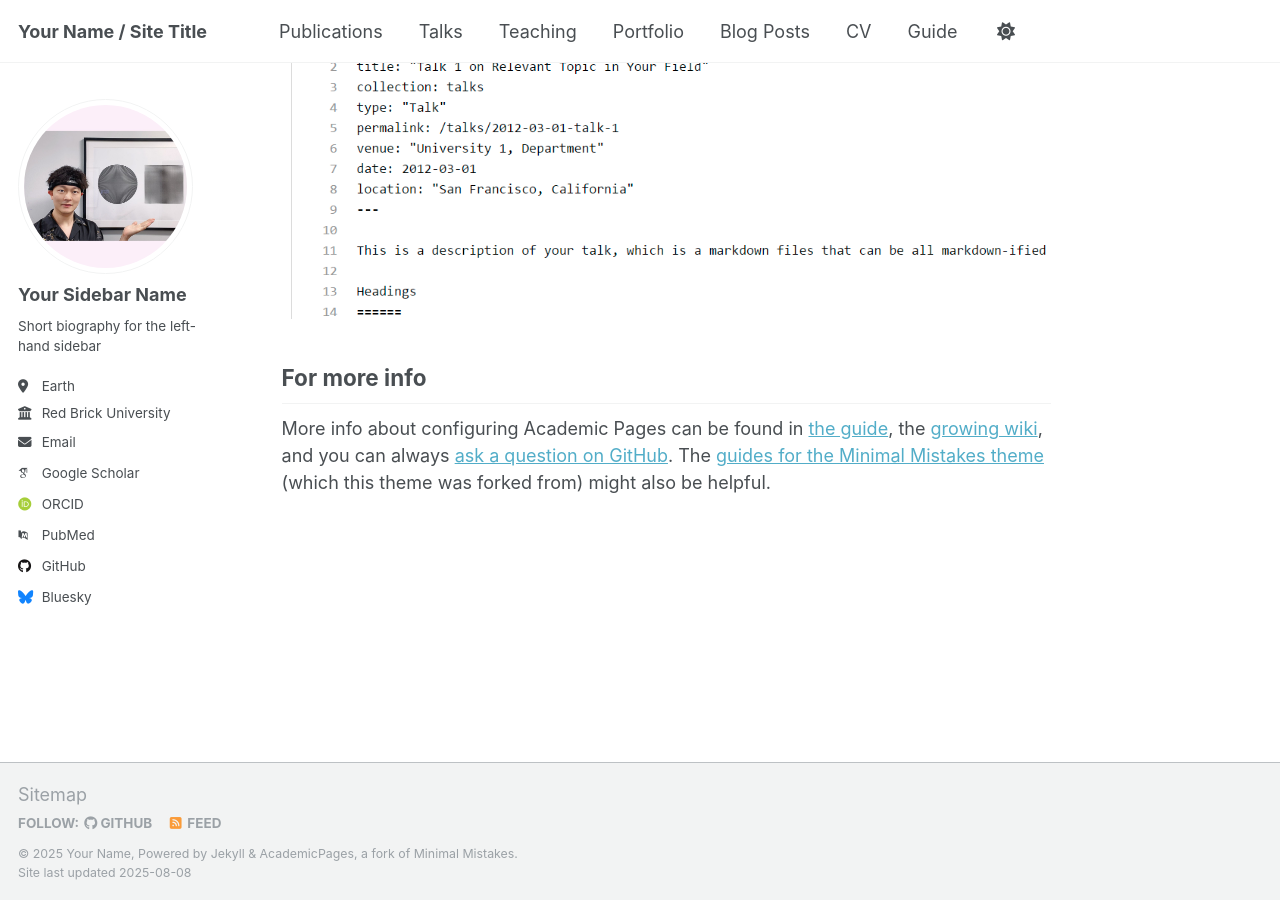
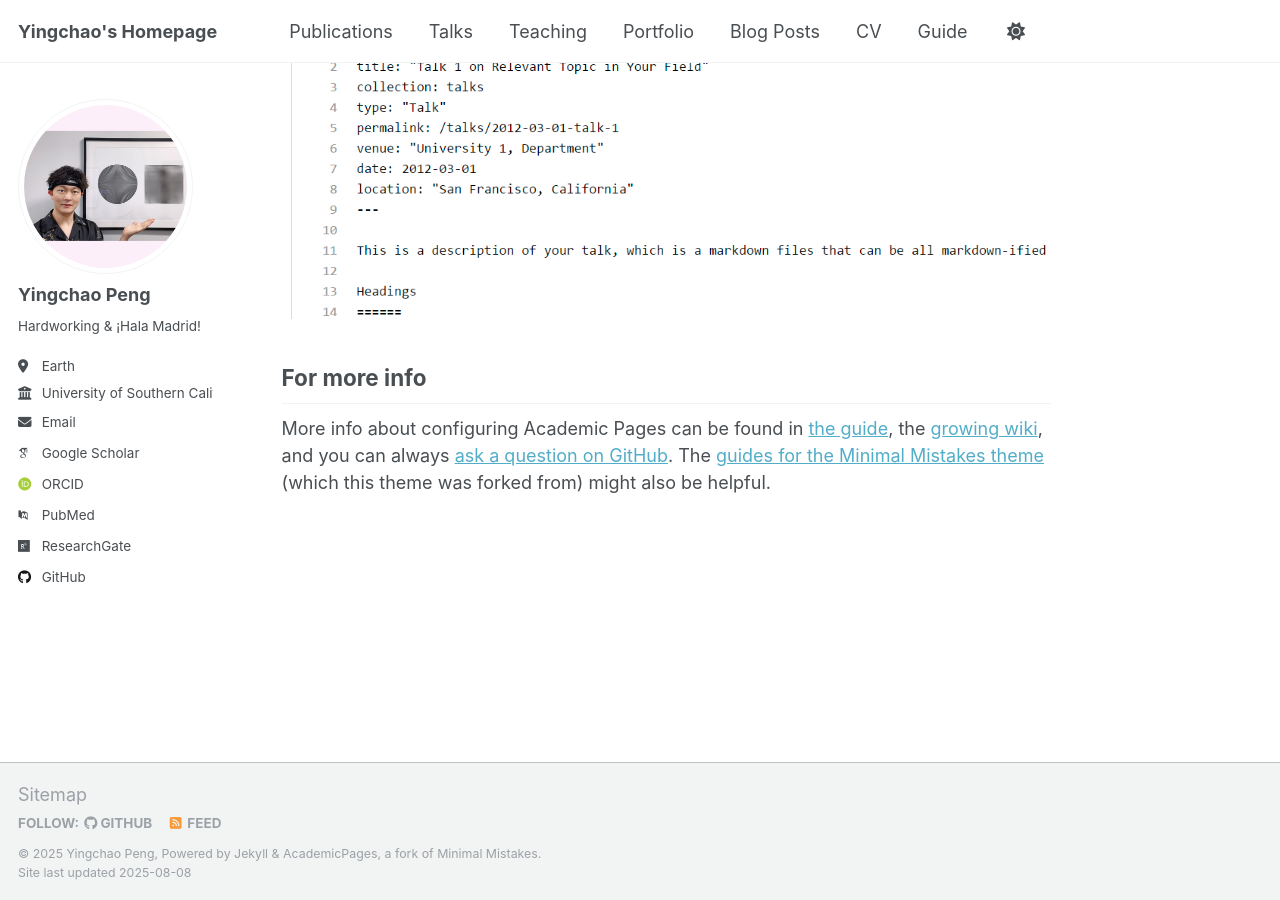
Before and after one commit to YingchaoPeng/YingchaoPeng.github.io, a Jekyll site: the page built from _pages/about.md, in a window 1280 px wide and 900 px high, scrolled down 2880 px. Built offline with Jekyll 4.4.1, drawn with Linux system fonts in a browser that asks for light colours; some web fonts are replaced; a script that is not in the unit is left out.

Commit message:
Update _config.yml

```diff
--- a/_config.yml
+++ b/_config.yml
@@ -9,9 +9,9 @@
 # Basic Site Settings
 locale                   : "en-US"
 site_theme               : "default"
-title                    : "Your Name / Site Title"
+title                    : "Yingchao's Homepage"
 title_separator          : "-"
-name                     : &name "Your Name"
+name                     : &name "Yingchao Peng"
 description              : &description "personal description"
 url                      : https://Yingchaopeng.github.io # the base hostname & protocol for your site e.g. "https://[your GitHub username].github.io" or if you already have some other page hosted on Github then use "https://[your GitHub username].github.io/[Your Repo Name]"
 baseurl                  : "" # the subpath of your site, e.g. "/blog"
@@ -23,24 +23,24 @@ repository               : "academicpages/academicpages.github.io"
 author:
   # Biographic information
   avatar           : "ycp.jpg"
-  name             : "Your Sidebar Name"
+  name             : "Yingchao Peng"
   pronouns         : # example: "she/her"
-  bio              : "Short biography for the left-hand sidebar"
+  bio              : "Hardworking & ¡Hala Madrid!"
   location         : "Earth"
-  employer         : "Red Brick University"
+  employer         : "University of Southern California"
   uri              : # URL
-  email            : "none@example.org"
+  email            : "ypeng424@usc.edu"
 
   # Academic websites
   academia         : # URL
   arxiv            : # URL - Update with the correct link to your profile
-  googlescholar    : "https://scholar.google.com/citations?user=PS_CX0AAAAAJ"
+  googlescholar    : "https://scholar.google.co.jp/citations?user=MQfqiMkAAAAJ&hl=en"
   inspire-hep      : # URL
   impactstory      : # URL
-  orcid            : "http://orcid.org/yourorcidurl"
+  orcid            : "https://orcid.org/my-orcid?orcid=0009-0004-9036-8091"
   semantic         : # URL
   pubmed           : "https://www.ncbi.nlm.nih.gov/pubmed/?term=john+snow"
-  researchgate     : # URL
+  researchgate     : "https://www.researchgate.net/profile/Yingchao-Peng-2?ev=hdr_xprf"
   scopus           : # URL
 
   # Repositories and software development
@@ -53,7 +53,7 @@ author:
 
   # Social media
   artstation       : # Username
-  bluesky          : "bsky.app" # Replace this with you Bluesky username
+  # bluesky          : "bsky.app" # Replace this with you Bluesky username
   facebook         : # Username
   flickr           : # Username
   foursquare       : # Username
```
